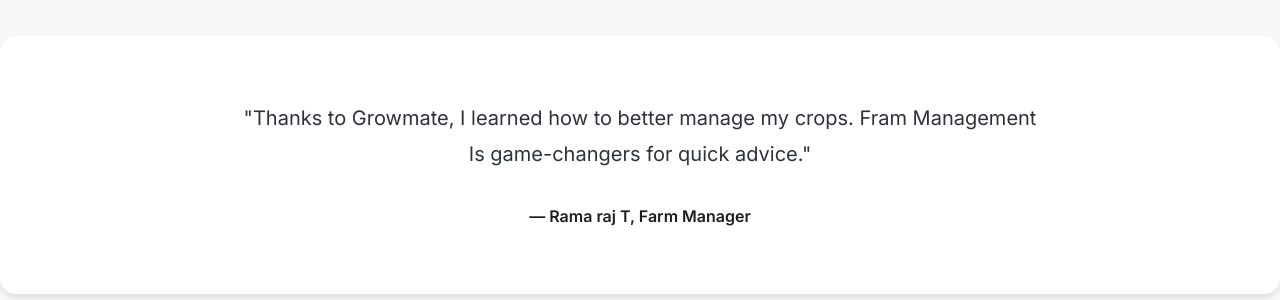
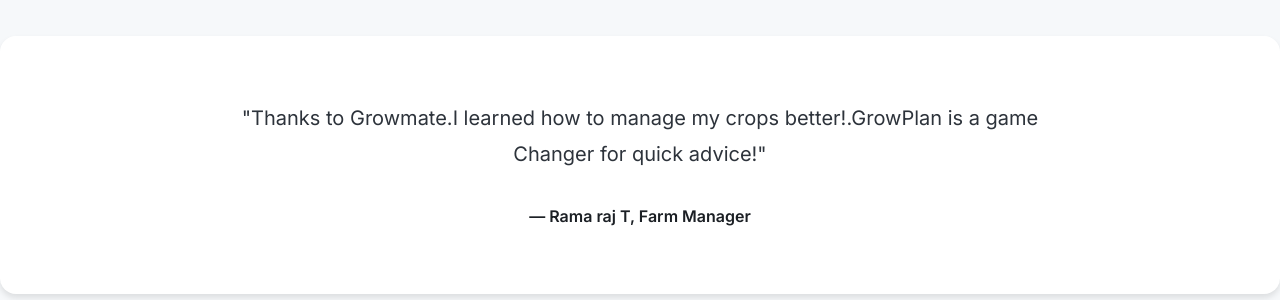
Before and after one commit to harisaran2022/GrowMate, a Flask app: page / in a window 1280 px wide. Shown: the part 2356-2656 px from the top of the page. Run offline with Flask 3, Linux system fonts and the light colour scheme; some libraries are stand-ins or nearby versions.

Commit message:
Update index.html

```diff
--- a/templates/index.html
+++ b/templates/index.html
@@ -540,7 +540,7 @@
                 <div class="testimonial-author">— Selvam J, Farmer</div>
             </div>
             <div class="testimonial" data-aos="fade-up" data-aos-delay="200">
-                <p class="testimonial-content">"Thanks to Growmate, I learned how to better manage my crops. Fram Management Is game-changers for quick advice."</p>
+                <p class="testimonial-content">"Thanks to Growmate.I learned how to manage my crops better!.GrowPlan is a game Changer for quick advice!"</p>
                 <div class="testimonial-author">— Rama raj T, Farm Manager</div>
             </div>
         </div>
@@ -629,7 +629,7 @@
                     <div class="blog-status">
                         <span>November 1, 2024</span>
                         <div class="blog-status-details">
-                            <p>Author: Karshini</p>
+                            <p>Author: Karsini</p>
                             <p>Category: Agronomy</p>
                         </div>
                     </div>
```
